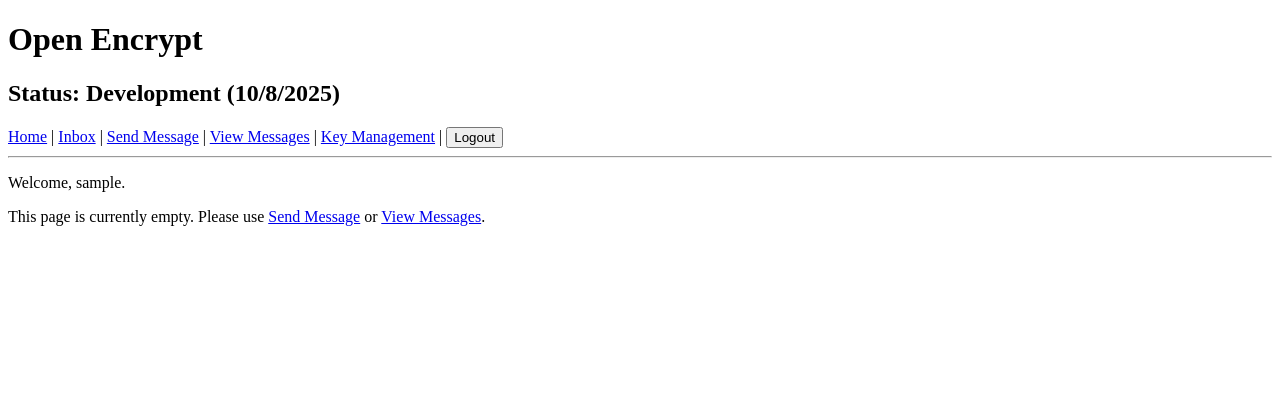
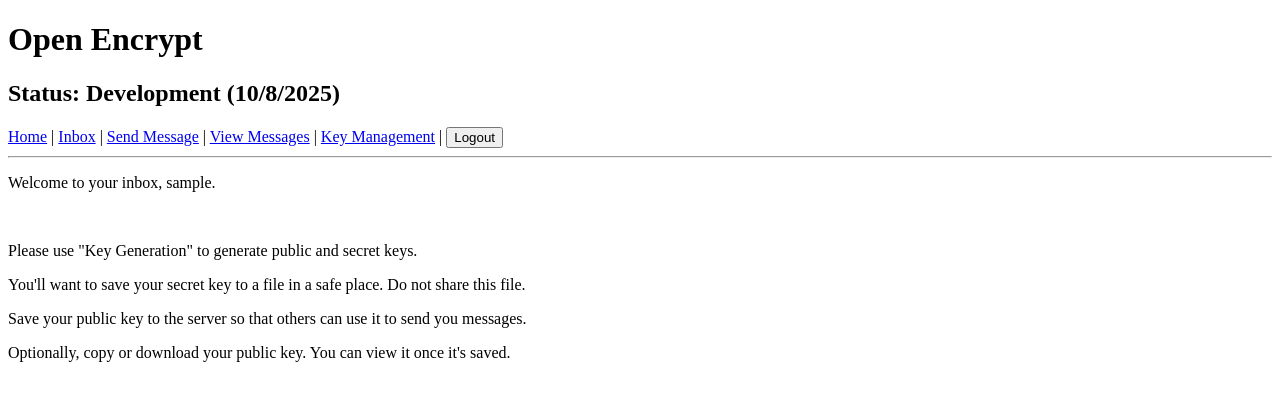
Before and after one commit to Open-Encrypt/open-encrypt-web, a PHP site: page /inbox.php in a window 1280 px wide. Shown: the top 401 px of the page. Run offline with PHP 8.4, Linux system fonts and the light colour scheme; the visitor is signed in with stand-in values (Sample User, id 1).

Commit message:
add some instructions

```diff
--- a/inbox.php
+++ b/inbox.php
@@ -43,8 +43,12 @@ if (!isset($_SESSION['user'])) {
 </div>
 <hr>
 
-<p>Welcome, <?php echo htmlspecialchars($_SESSION['user']); ?>.</p>
-<p>This page is currently empty. Please use <a href="send_message.php">Send Message</a> or <a href="view_messages.php">View Messages</a>.</p>
+<p>Welcome to your inbox, <?php echo htmlspecialchars($_SESSION['user']); ?>.</p>
+<br>
+<p>Please use "Key Generation" to generate public and secret keys.</p>
+<p>You'll want to save your secret key to a file in a safe place. Do not share this file.</p>
+<p>Save your public key to the server so that others can use it to send you messages.</p>
+<p>Optionally, copy or download your public key. You can view it once it's saved.</p>
 
 <?php
 if (array_key_exists('logout', $_POST)) {
```
